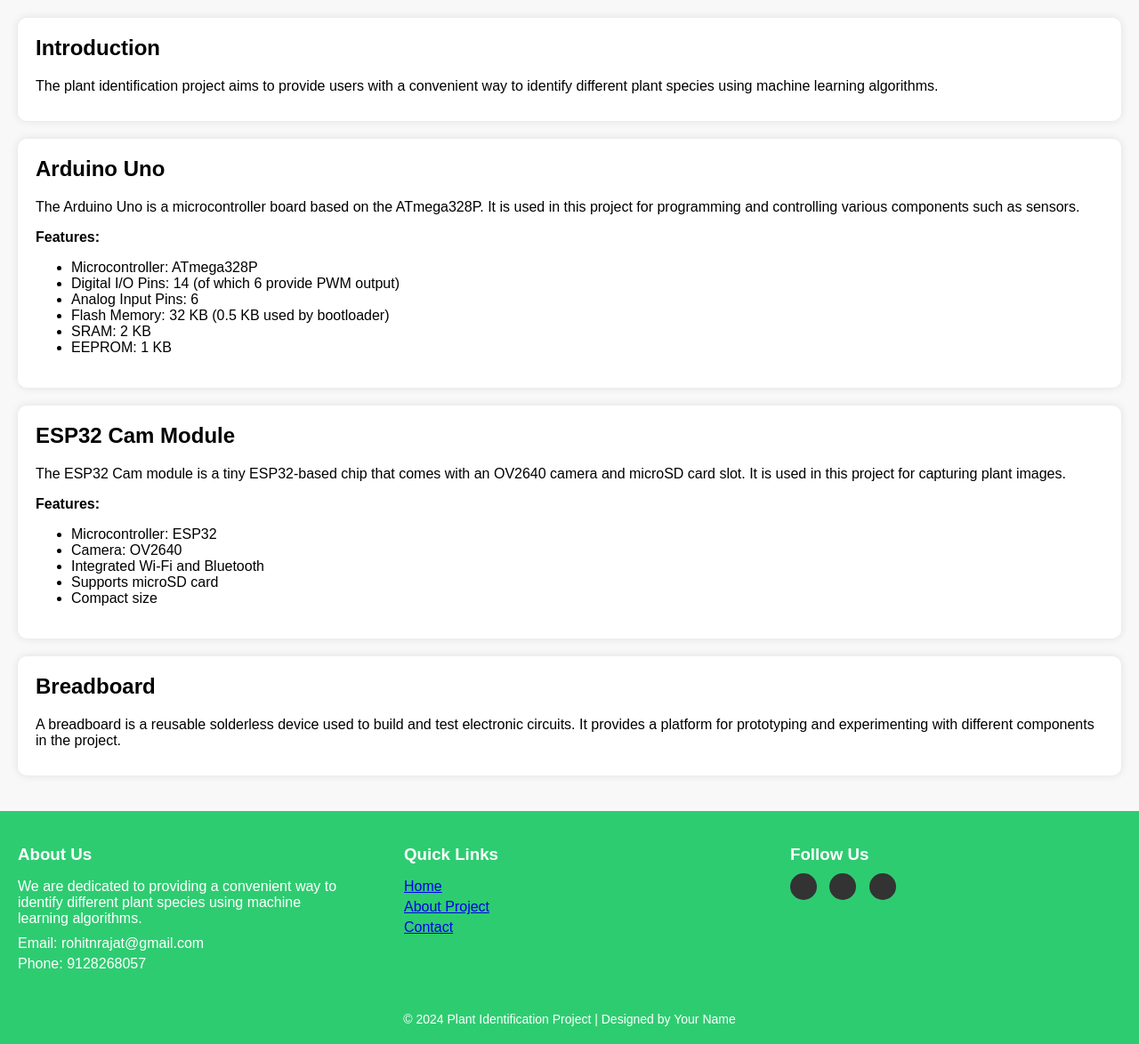
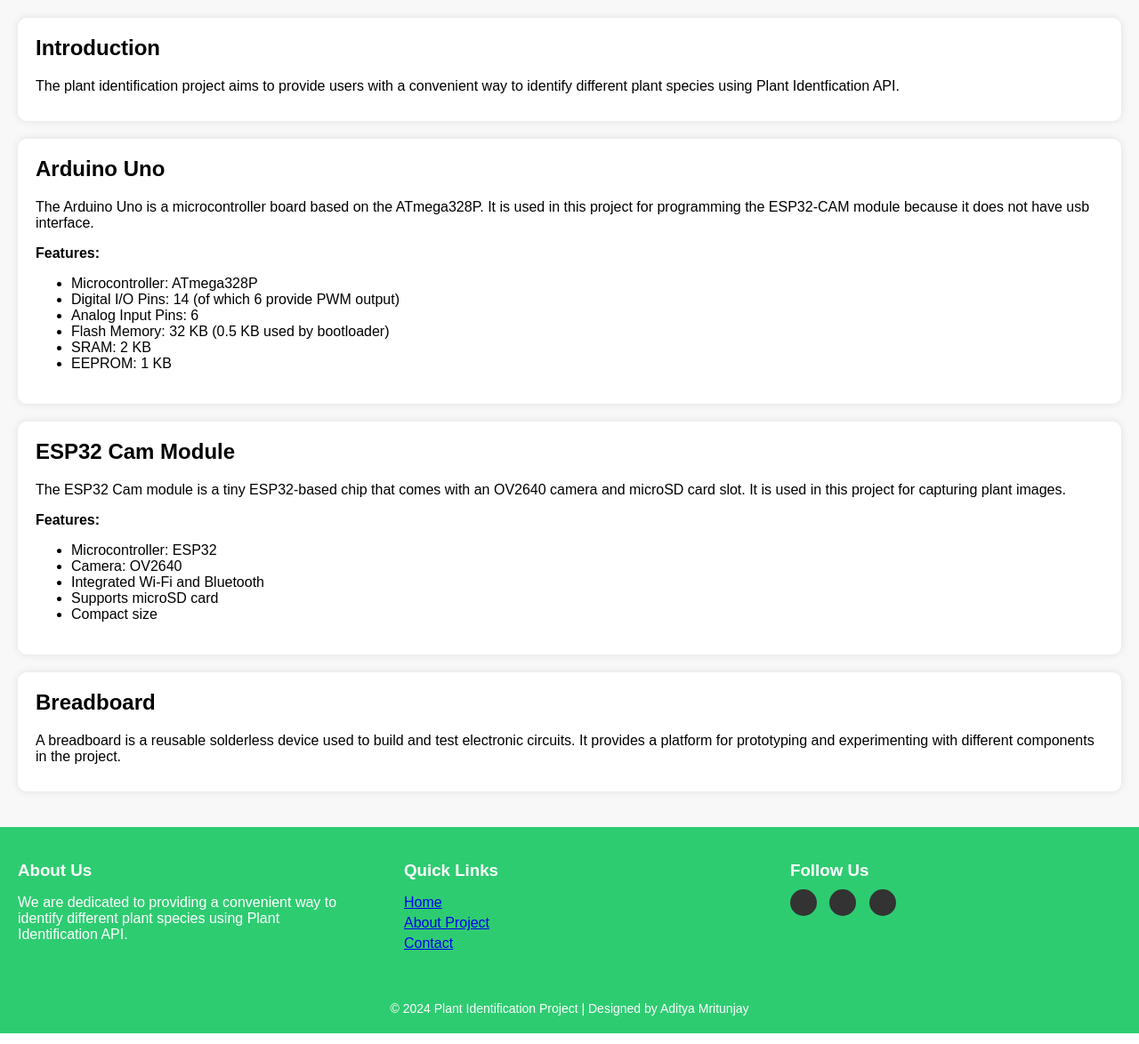
Before and after one commit to Mritunjay-Aditya/plant-identification-using-Esp32-Cam, a Flask app: page /templates/about_project.html in a window 1280 px wide. Shown: the part 120-1294 px from the top of the page at 89% size. Run offline with Flask 3, Linux system fonts and the light colour scheme.

Commit message:
Update contact information and project description

```diff
--- a/app.py
+++ b/app.py
@@ -3,6 +3,8 @@ import os
 import requests
 import json
 from pprint import pprint
+plant_type = "rose"
+
 
 app = Flask(__name__)
 API_KEY = "2b10sI4pUqsrJchBzXFo9W0Ie"  # Set your API_KEY here
@@ -10,6 +12,8 @@ PROJECT = "all"  # try "weurope" or "canada"
 api_endpoint = f"https://my-api.plantnet.org/v2/identify/{PROJECT}?api-key={API_KEY}"
 UPLOAD_FOLDER = 'templates'
 app.config['UPLOAD_FOLDER'] = UPLOAD_FOLDER
+pprint(plant_type)
+
 
 def save_image(image_data, filename):
     file_path = os.path.join(app.config['UPLOAD_FOLDER'], filename)
@@ -20,6 +24,7 @@ def save_image(image_data, filename):
 @app.route("/identify", methods=["POST"])
 def identify_plant():
     # Get image data from request
+    global plant_type
     image_data = request.data
 
     # Save the image
@@ -32,14 +37,15 @@ def identify_plant():
 
     if response.status_code == 200:
         json_result = response.json()
-        pprint(json_result)  # Print the response for debugging
+         # Print the response for debugging
         # Extract the plant type from the response and return it
         # Assuming the response structure, you should adjust this part based on the actual response
-        plant_type = json_result['results'][0]['species']['scientificNameWithoutAuthor']
+        plant_type = json_result['bestMatch']
+        pprint(plant_type)
         return render_template("index.html", plant_type=plant_type)
         #return jsonify({"plantType": plant_type})
     else:
-        return render_template("index.html", plant_type="no plant type found")
+        return render_template("index.html")
 
 @app.route('/templates/<path:filename>')
 def serve_image(filename):
@@ -51,7 +57,11 @@ def serve_file(filename):
 
 @app.route("/")
 def welcome():
-    return render_template('index.html')
+    global plant_type
+    pprint(plant_type)
+    return render_template("index.html", plant_type=plant_type)
+
+
 
 if __name__ == "__main__":
     if not os.path.exists(app.config['UPLOAD_FOLDER']):
--- a/templates/about_project.html
+++ b/templates/about_project.html
@@ -91,11 +91,11 @@
     <main>
         <section class="section">
             <h2>Introduction</h2>
-            <p>The plant identification project aims to provide users with a convenient way to identify different plant species using machine learning algorithms.</p>
+            <p>The plant identification project aims to provide users with a convenient way to identify different plant species using Plant Identfication API.</p>
         </section>
         <section class="section">
             <h2>Arduino Uno</h2>
-            <p>The Arduino Uno is a microcontroller board based on the ATmega328P. It is used in this project for programming and controlling various components such as sensors.</p>
+            <p>The Arduino Uno is a microcontroller board based on the ATmega328P. It is used in this project for programming the ESP32-CAM module because it does not have usb interface.</p>
             <p><strong>Features:</strong></p>
             <ul>
                 <li>Microcontroller: ATmega328P</li>
@@ -127,10 +127,8 @@
         <div class="footer-content">
             <div class="footer-section about">
                 <h3>About Us</h3>
-                <p>We are dedicated to providing a convenient way to identify different plant species using machine learning algorithms.</p>
+                <p>We are dedicated to providing a convenient way to identify different plant species using Plant Identification API.</p>
                 <div class="contact">
-                    <span><i class="fas fa-envelope"></i> Email: rohitnrajat@gmail.com</span>
-                    <span><i class="fas fa-phone"></i> Phone: 9128268057</span>
                 </div>
             </div>
             <div class="footer-section links">
@@ -151,7 +149,7 @@
             </div>
         </div>
         <div class="footer-bottom">
-            &copy; 2024 Plant Identification Project | Designed by Your Name
+            &copy; 2024 Plant Identification Project | Designed by Aditya Mritunjay
         </div>
     </footer>
 
```
Also changed, not shown: templates/contact.html (+3 -11 lines), templates/index.html (+4 -70 lines), templates/image.jpg.
